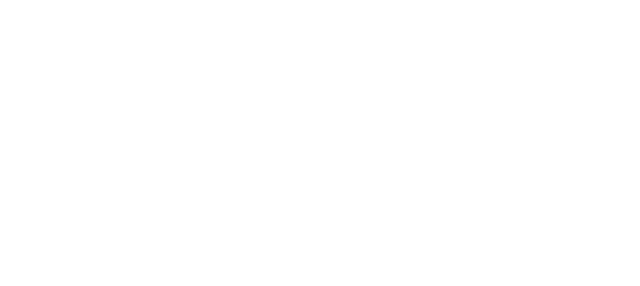
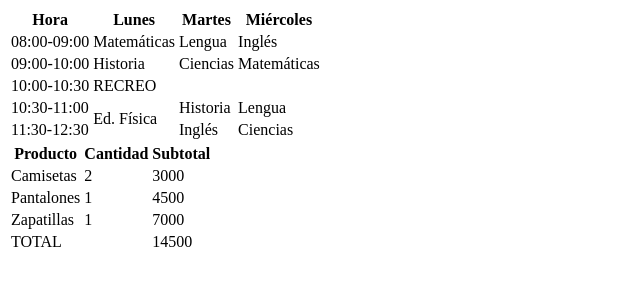
Before and after one commit to garcialeonjuanmanuel18/Tablas-repaso, a plain HTML site: page index.html in a window 1280 px wide. Shown: the whole page, without its empty margins (0-640 px from the left). Drawn offline with Linux system fonts and the light colour scheme.

Commit message:
actualización

```diff
--- a/index.html
+++ b/index.html
@@ -5,7 +5,51 @@
 </head>
 
 <body>
+    <table>
+    <th>Hora</th><th>Lunes</th><th>Martes</th><th>Miércoles</th>
+    <tr>
+        <td>08:00-09:00</td>
+        <td>Matemáticas</td>
+        <td>Lengua</td>
+        <td>Inglés</td>
+    </tr>
+    <tr>
+        <td>09:00-10:00</td>
+        <td>Historia</td>
+        <td>Ciencias</td>
+        <td>Matemáticas</td>
+    </tr>
+    <tr>
+        <td>10:00-10:30</td>
+        <td colspan="3">RECREO</td>
+    </tr>
+    <tr>
+        <td>10:30-11:00</td>
+        <td rowspan="2"> Ed. Física</td>
+        <td>Historia</td>
+        <td>Lengua</td>
+    </tr>
+    <tr>
+        <td>11:30-12:30</td>
+        <td>Inglés</td>
+        <td>Ciencias</td>
+    </tr>
 
+</table>
+<table>
+    <th>Producto</th><th>Cantidad</th><th>Subtotal</th>
+    <tr>
+        <td> Camisetas</td> <td> 2</td> <td> 3000</td>
+    </tr>
+    <tr>
+        <td> Pantalones</td> <td>1</td> <td> 4500</td>
+    </tr>
+     <tr>
+        <td> Zapatillas</td> <td> 1</td> <td> 7000</td>
+    </tr>
+    <tr>
+        <td Colspan="2"> TOTAL</td>
+        <td> 14500</td>
 </body>
 
 
```
